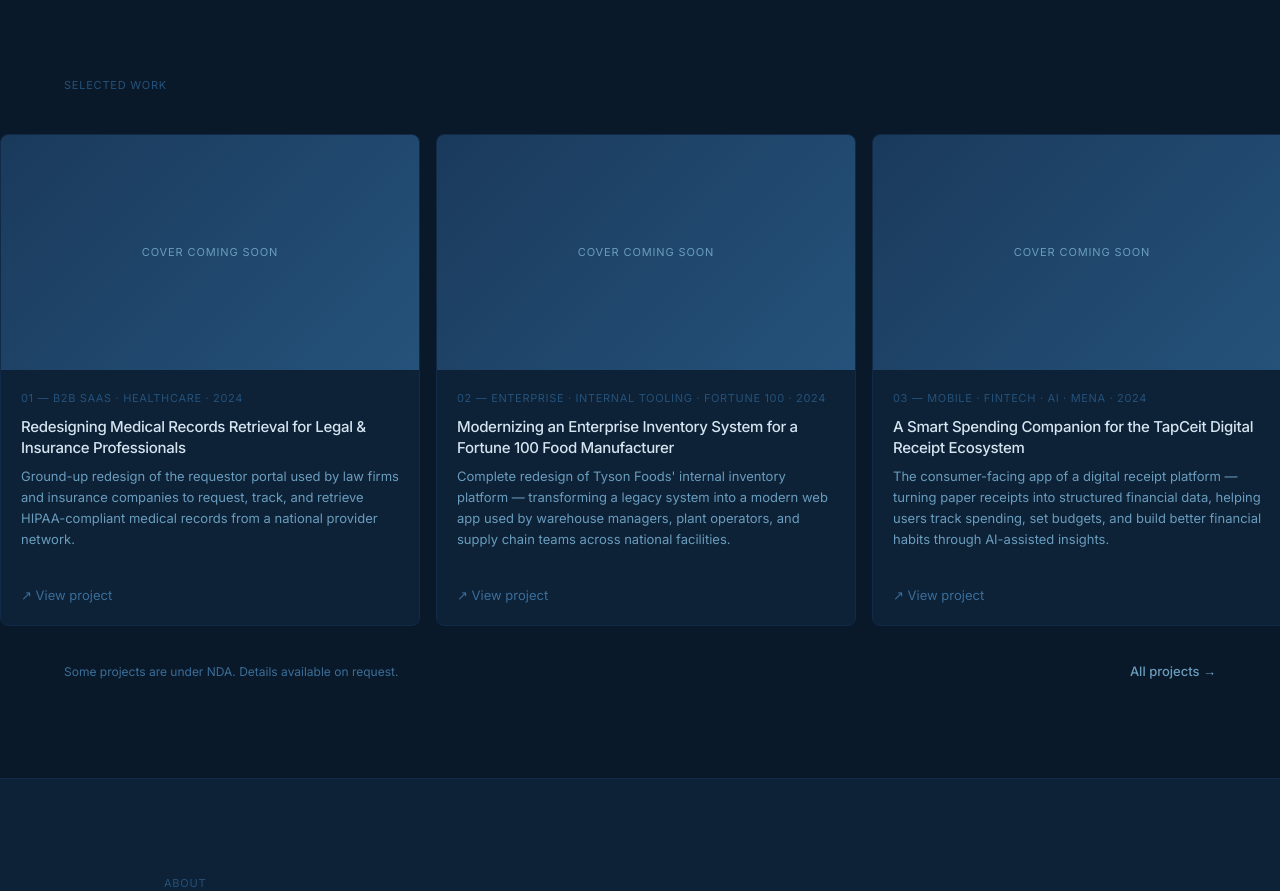
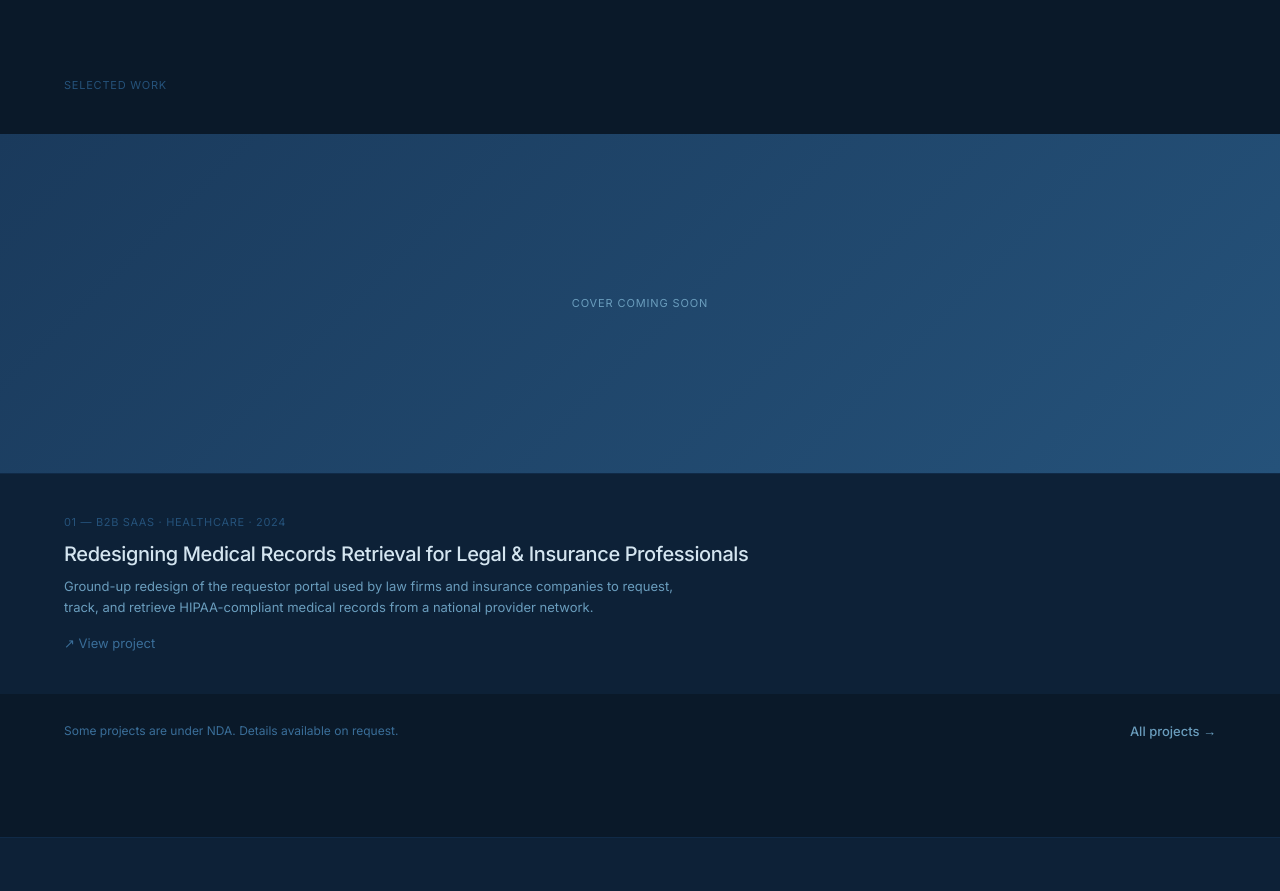
Before and after one commit to muhhagency/muhh-portfolio, a Next.js app: page / in a window 1280 px wide. Shown: the part 820-1711 px from the top of the page. Built offline with nearby package versions, Linux system fonts and the light colour scheme.

Commit message:
Make project cards full-width with snap scroll

```diff
--- a/app/Portfolio.tsx
+++ b/app/Portfolio.tsx
@@ -330,13 +330,12 @@ function Hero() {
 interface Project { num: string; tag: string; title: string; description: string; metric: string; metricLabel: string; image?: string; }
 
 function CaseCard({ project }: { project: Project }) {
-  const [hovered, setHovered] = useState(false);
   return (
-    <div className="case-card" onMouseEnter={() => setHovered(true)} onMouseLeave={() => setHovered(false)}
-      style={{ background: hovered ? C.bgHover : C.bgCard, border: `0.5px solid ${C.p200}`, borderRadius: "8px", padding: "0", display: "flex", flexDirection: "column", cursor: "default", transition: "background 150ms ease, transform 150ms ease, box-shadow 150ms ease", fontFamily: font, flexShrink: 0, width: "clamp(280px, 38vw, 420px)", overflow: "hidden", transform: hovered ? "translateY(-2px)" : "translateY(0)", boxShadow: hovered ? `0 8px 32px rgba(0,0,0,0.25)` : "none" }}
+    <div className="case-card"
+      style={{ background: C.bgCard, display: "flex", flexDirection: "column", fontFamily: font, flexShrink: 0, width: "100vw", minHeight: "70vh", overflow: "hidden" }}
     >
       {/* Cover image */}
-      <div style={{ width: "100%", aspectRatio: "16/9", overflow: "hidden", background: C.p300, flexShrink: 0 }}>
+      <div style={{ width: "100%", flex: 1, overflow: "hidden", background: C.p300, minHeight: "0" }}>
         {project.image
           ? <img src={project.image} alt={project.title} style={{ width: "100%", height: "100%", objectFit: "cover", display: "block" }} />
           : <div style={{ width: "100%", height: "100%", background: `linear-gradient(135deg, ${C.p300} 0%, ${C.p400} 100%)`, display: "flex", alignItems: "center", justifyContent: "center" }}>
@@ -345,11 +344,11 @@ function CaseCard({ project }: { project: Project }) {
         }
       </div>
       {/* Content */}
-      <div style={{ padding: "20px", display: "flex", flexDirection: "column", gap: "8px", flex: 1 }}>
+      <div style={{ padding: "clamp(20px,4vw,40px) clamp(20px,5vw,72px)", display: "flex", flexDirection: "column", gap: "8px", borderTop: `0.5px solid ${C.p200}` }}>
         <p style={{ ...s.tag, marginBottom: "2px" }}>{project.num} — {project.tag}</p>
-        <p style={{ fontSize: "15px", fontWeight: 500, letterSpacing: "-0.02em", color: C.p800, margin: 0, lineHeight: 1.4 }}>{project.title}</p>
-        <p style={{ fontSize: "13px", fontWeight: 400, lineHeight: 1.6, color: C.p600, margin: 0 }}>{project.description}</p>
-        <span style={{ fontSize: "13px", color: C.p500, marginTop: "auto", paddingTop: "12px" }}>↗ View project</span>
+        <p style={{ fontSize: "clamp(16px,2vw,20px)", fontWeight: 500, letterSpacing: "-0.02em", color: C.p800, margin: 0, lineHeight: 1.4 }}>{project.title}</p>
+        <p style={{ fontSize: "13px", fontWeight: 400, lineHeight: 1.6, color: C.p600, margin: 0, maxWidth: "640px" }}>{project.description}</p>
+        <span style={{ fontSize: "13px", color: C.p500, marginTop: "8px" }}>↗ View project</span>
       </div>
     </div>
   );
@@ -390,7 +389,7 @@ function Work() {
     <section ref={sectionRef} id="work" style={{ width: "100%", background: C.bg, borderTop: `0.5px solid ${C.p200}`, display: "flex", flexDirection: "column" }}>
       <div style={{ width: "100%", padding: "96px 0 0", display: "flex", flexDirection: "column", alignItems: "flex-start" }}>
         <p ref={labelRef} style={{ ...s.eyebrow, marginBottom: "40px", paddingLeft: "clamp(20px,5vw,72px)" }}>Selected Work</p>
-        <div ref={cardsRef} style={{ width: "100%", display: "flex", flexDirection: "row", gap: "16px", overflowX: "auto", paddingLeft: "clamp(20px,5vw,72px)", paddingRight: "clamp(20px,5vw,72px)", paddingBottom: "8px", scrollSnapType: "x mandatory", WebkitOverflowScrolling: "touch" }}
+        <div ref={cardsRef} style={{ width: "100%", display: "flex", flexDirection: "row", overflowX: "auto", scrollSnapType: "x mandatory", WebkitOverflowScrolling: "touch" }}
           className="hide-scrollbar"
         >
           {projects.map((p) => <CaseCard key={p.num} project={p} />)}
```
